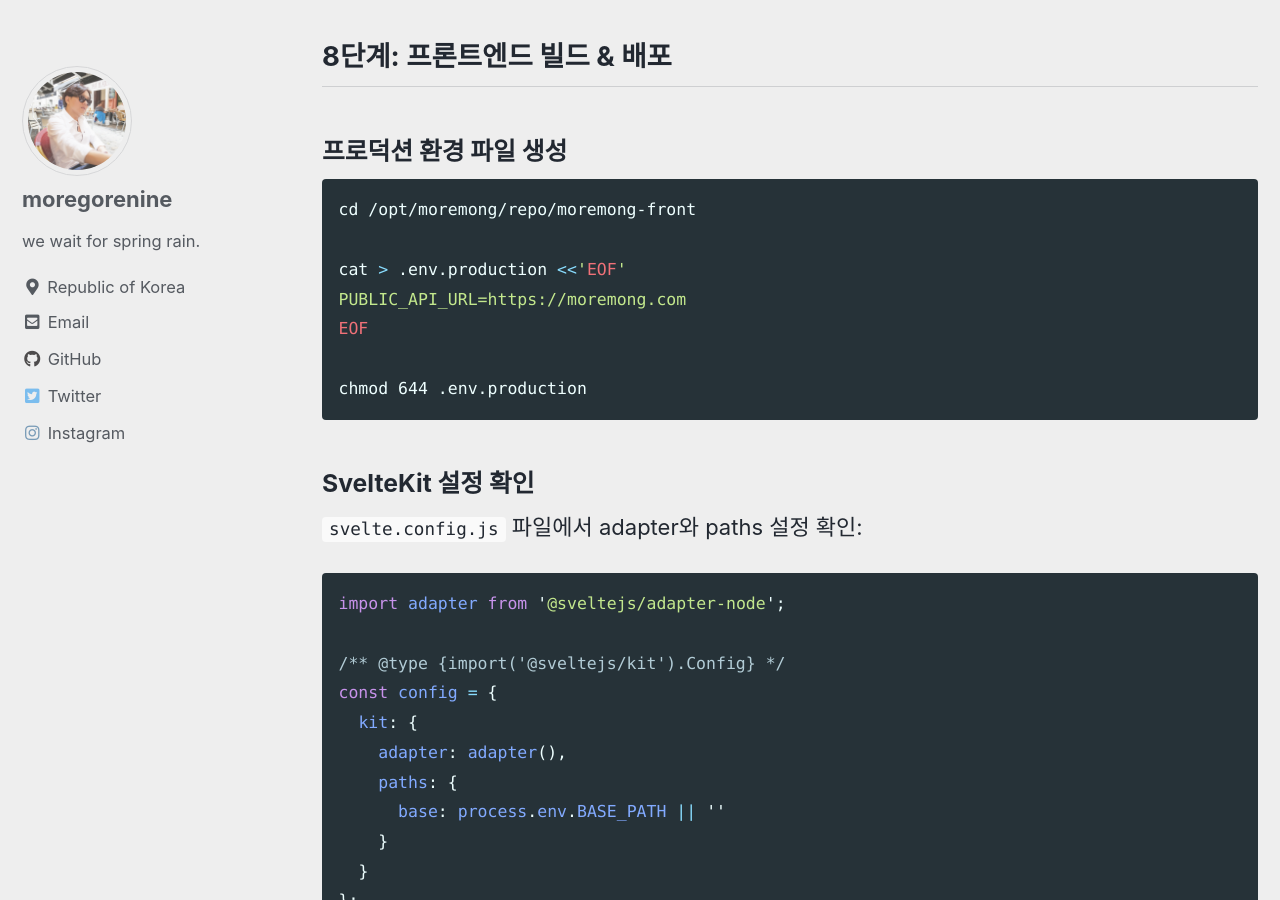
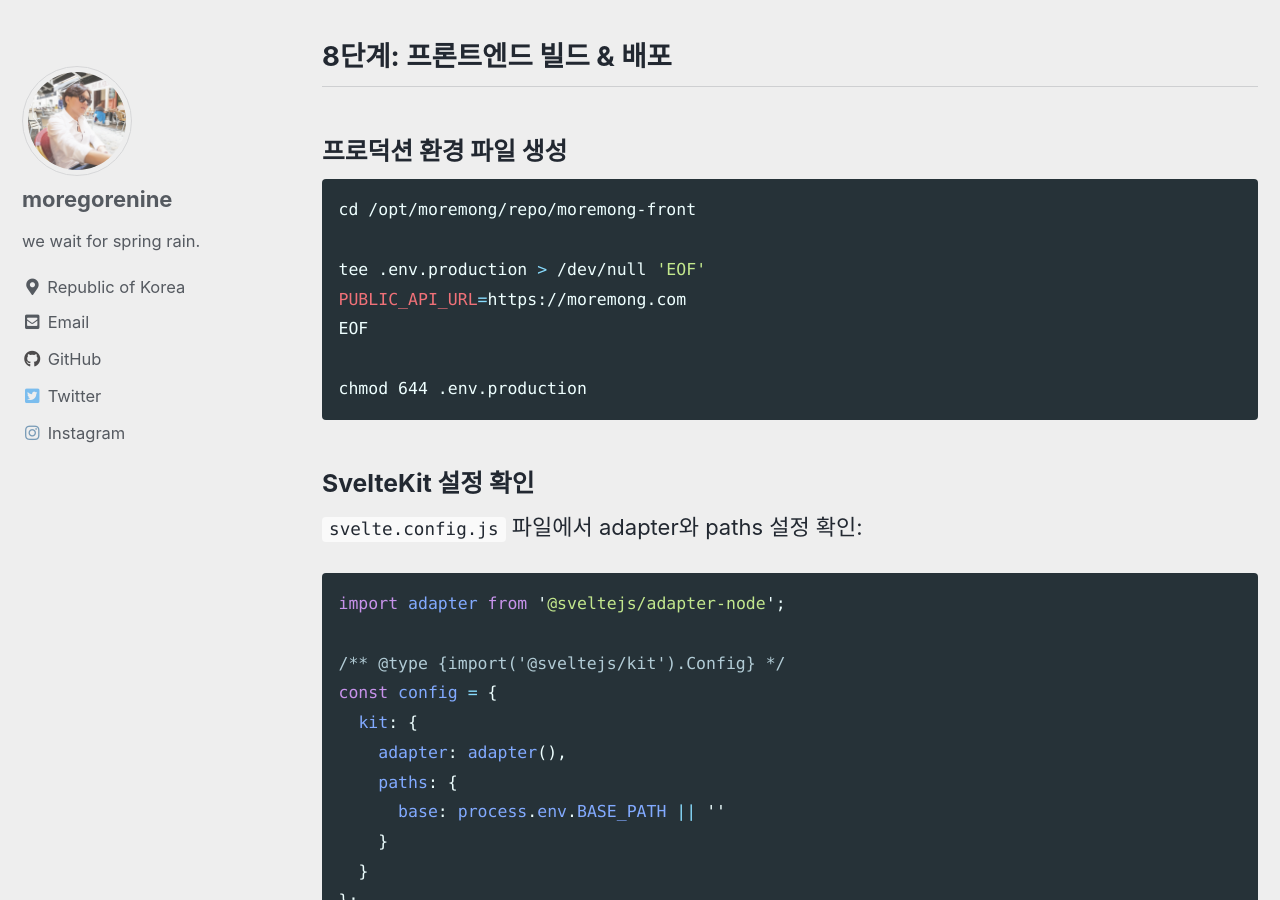
Before and after one commit to moregorenine/moregorenine.github.io, a Jekyll site: the page built from _posts/dev/2025-11-16-ubuntu-deployment-guide-claude.md, in a window 1280 px wide and 900 px high, scrolled down 22426 px. Built offline with Jekyll 4.4.1, drawn with Linux system fonts in a browser that asks for light colours; cached includes are drawn as plain includes; comment, search, counter and statistics services are not loaded; some of the changed text lies outside the part shown.

Commit message:
Update 2025-11-16-ubuntu-deployment-guide-claude.md

````diff
--- a/_posts/dev/2025-11-16-ubuntu-deployment-guide-claude.md
+++ b/_posts/dev/2025-11-16-ubuntu-deployment-guide-claude.md
@@ -617,7 +617,7 @@ EOF
 ```bash
 cd /opt/moremong/repo/moremong-front
 
-cat > .env.production <<'EOF'
+tee .env.production > /dev/null 'EOF'
 PUBLIC_API_URL=https://moremong.com
 EOF
 
````
Also changed, not shown: other parts of _posts/dev/2025-11-16-ubuntu-deployment-guide-claude.md (+1 -1 lines).
